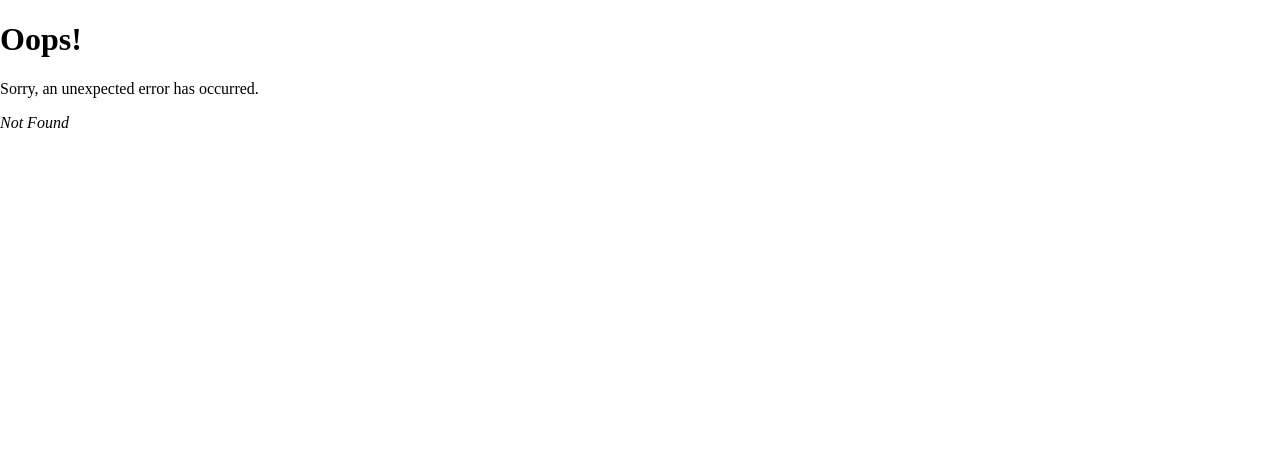
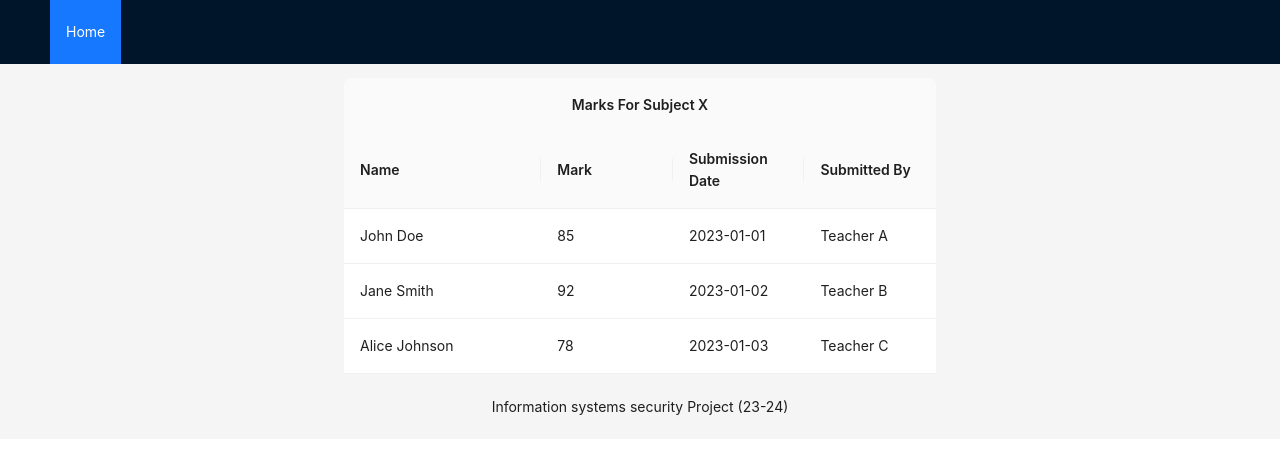
Before and after one commit to AnasDurra/Information-System-Security-web, a React (Vite) app: page /marks/view in a window 1280 px wide. Before the commit this address had no page. Shown: the top 454 px of the page. Built offline with nearby package versions, Linux system fonts and the light colour scheme.

Commit message:
View - Marks list

```diff
--- /dev/null
+++ b/src/routes/marks/view-Marks.jsx
@@ -0,0 +1,78 @@
+import React from 'react';
+import {Table} from "antd";
+
+function ViewMarks(props) {
+
+    const columns = [
+        {
+            title: 'Marks For Subject X',
+            children: [
+                {
+                    title: 'Name',
+                    dataIndex: 'name',
+                    key: 'name',
+                    width: "30%",
+                },
+                {
+                    title: 'Mark',
+                    dataIndex: 'mark',
+                    key: 'age',
+                    width: "20%",
+
+                },
+                {
+                    title: 'Submission Date',
+                    dataIndex: 'submissionDate',
+                    key: 'submissionDate',
+                    width: "20%",
+                },
+                {
+                    title: 'Submitted By',
+                    dataIndex: 'submittedBy',
+                    key: 'submittedBy',
+                    width: "20%",
+                },
+            ]
+        },
+    ];
+
+    return (
+        <div style={{
+            display: "flex",
+            flexDirection: "column",
+            justifyContent: "start",
+            alignItems: "center",
+            width: "100%",
+            height: "100%"
+        }}>
+            <Table style={{marginTop: "1em", width: "50%"}} columns={columns} dataSource={data} pagination={false}/>
+        </div>
+    );
+}
+
+const data = [
+    {
+        key: '1',
+        name: 'John Doe',
+        mark: 85,
+        submissionDate: '2023-01-01',
+        submittedBy: 'Teacher A',
+    },
+    {
+        key: '2',
+        name: 'Jane Smith',
+        mark: 92,
+        submissionDate: '2023-01-02',
+        submittedBy: 'Teacher B',
+    },
+    {
+        key: '3',
+        name: 'Alice Johnson',
+        mark: 78,
+        submissionDate: '2023-01-03',
+        submittedBy: 'Teacher C',
+    },
+];
+
+
+export default ViewMarks;
```
Also changed, not shown: src/main.jsx (+16 -5 lines), 1 other file (tests, documents, lock files or other folders).
